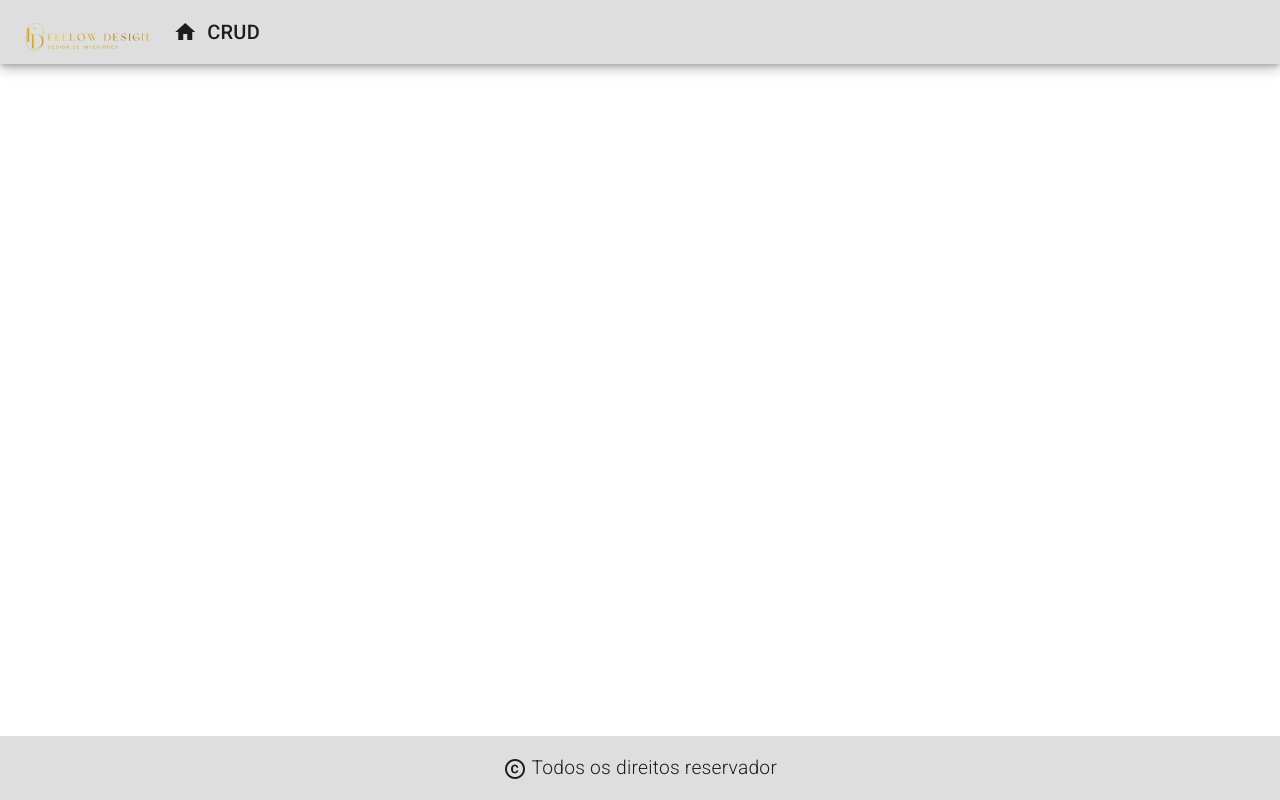
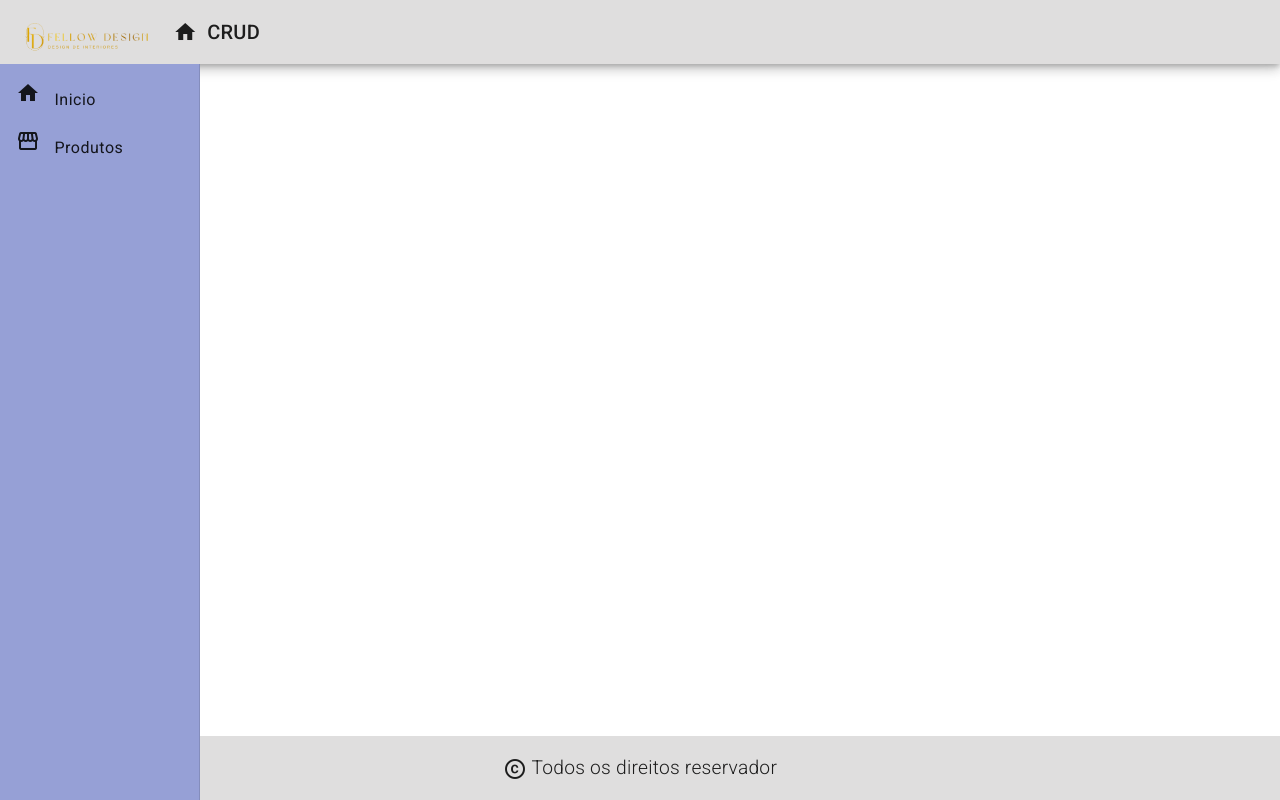
Before and after one commit to kennedybrito/CRUD-usando-angular-, an Angular app in the folder frontend/: page / in a window 1280 px wide. Built offline with nearby package versions, Linux system fonts and the light colour scheme.

Commit message:
criado navegação lateral

```diff
--- a/frontend/src/app/app.component.html
+++ b/frontend/src/app/app.component.html
@@ -1,2 +1,3 @@
 <app-header></app-header>
+<app-nav></app-nav>
 <app-footer></app-footer>
--- /dev/null
+++ b/frontend/src/app/components/template/nav/nav.component.css
@@ -0,0 +1,11 @@
+.sidenav{
+    background-color: #96a0d6;
+    width: 200px;
+}
+
+.sidenav a {
+    color: #fff;
+}
+.sidenav i {
+    padding-right: 10px;
+}
--- /dev/null
+++ b/frontend/src/app/components/template/nav/nav.component.html
@@ -0,0 +1,14 @@
+<mat-sidenav-container class="container">
+    <mat-sidenav class="sidenav" mode="side" opened fixedInViewport="true" fixedTopGap="64">
+        <mat-nav-list class="nav-list">
+            <a mat-list-item >
+                <i class="material-icons"> home</i>
+                Inicio
+            </a>
+            <a  mat-list-item>
+                <i class="material-icons"> storefront</i>
+                Produtos
+            </a>
+        </mat-nav-list>
+    </mat-sidenav>
+</mat-sidenav-container>
```
Also changed, not shown: frontend/src/app/app.module.ts (+9 -2 lines), frontend/src/app/components/template/nav/nav.component.ts (added, +10 -0 lines).
